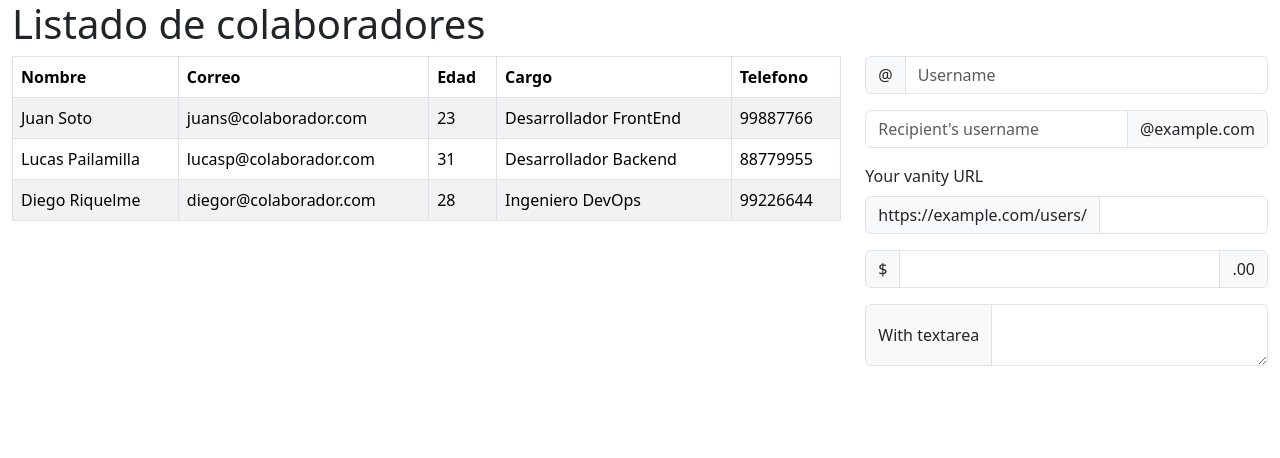
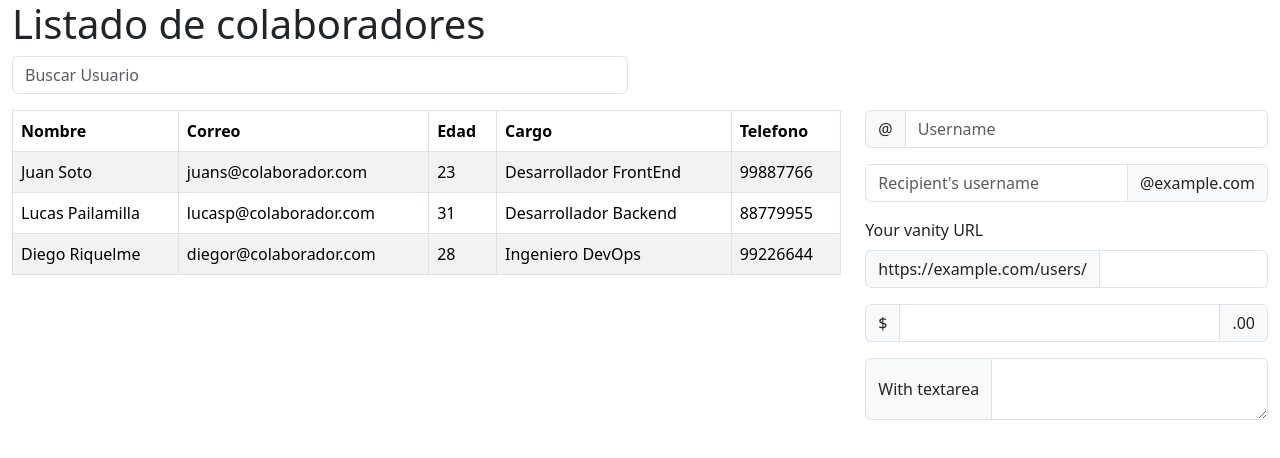
Before and after one commit to moniquin19/bd_colaboradores, a React (Vite) app: page / in a window 1280 px wide. Shown: the top 458 px of the page. Built offline with nearby package versions, Linux system fonts and the light colour scheme.

Commit message:
buscador

```diff
--- a/src/App.jsx
+++ b/src/App.jsx
@@ -10,6 +10,7 @@ import Formulario from './components/Formulario';
 import { BaseColaboradores } from './data/baseColaboradores';
 
 const App = () => {
+  const [colaboradoresFiltro, setColaboradoresFiltro]= useState([])
 
   return (
     <Container fluid>
@@ -18,10 +19,12 @@ const App = () => {
           <div>
               <h1>Listado de colaboradores</h1>
           </div>
-          <Buscador />
+          </Col>
+          <Col xs={6}>
+          <Buscador colaboradores={BaseColaboradores} setColaboradoresFiltro={setColaboradoresFiltro}/>
         </Col>
         <Col xs={8}>
-          <Listado colaboradores={BaseColaboradores} />
+          <Listado colaboradores= {colaboradoresFiltro.length > 0 ? colaboradoresFiltro : BaseColaboradores }/>
         </Col>
         <Col xs={4}>
           <Formulario />
--- a/src/components/Buscador.jsx
+++ b/src/components/Buscador.jsx
@@ -1,8 +1,29 @@
+import { useState } from "react"
 
+const Buscador = ({colaboradores, setColaboradoresFiltro}) => {
+    const[search, setSearch] = useState("")
 
-const Buscador = () => {
+    const capturaInput = (e) => {
+        const colaborador= e.target.value.toLowerCase();
+        setSearch(colaborador)
+
+        const ColaboradoresFiltro = colaboradores.filter((usuario) => {
+            return Object.values(usuario).some((area) =>
+            area.toLowerCase().includes(colaborador)
+            )
+        })
+        setColaboradoresFiltro(ColaboradoresFiltro)
+    }
     return (
-        <></>
+        <div className="mb-3">
+        <input
+        type= 'text'
+        className="form-control"
+        placeholder='Buscar Usuario'
+        value={search}
+        onChange={capturaInput}
+        />
+        </div>
     )
 }
 
```
